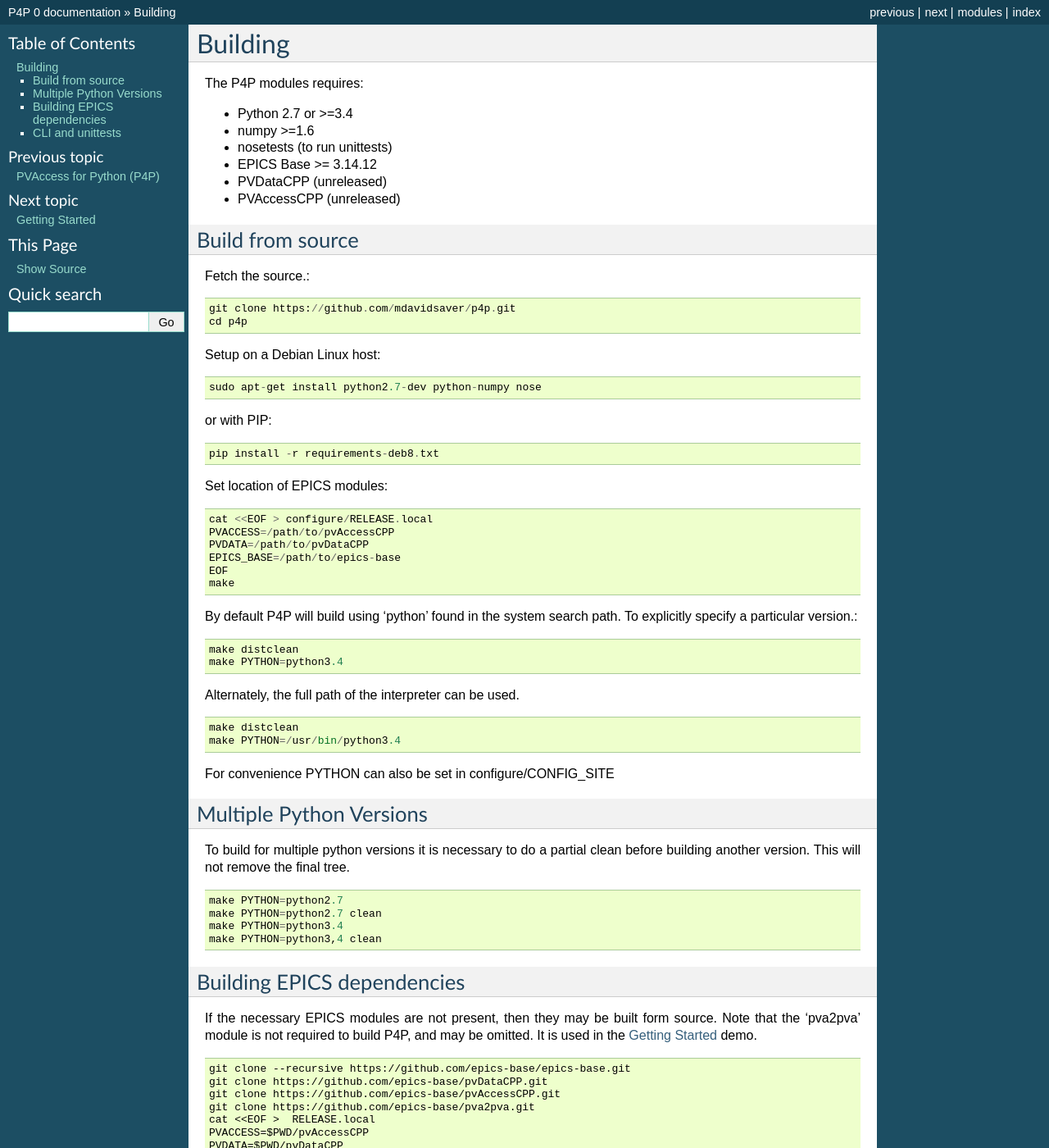
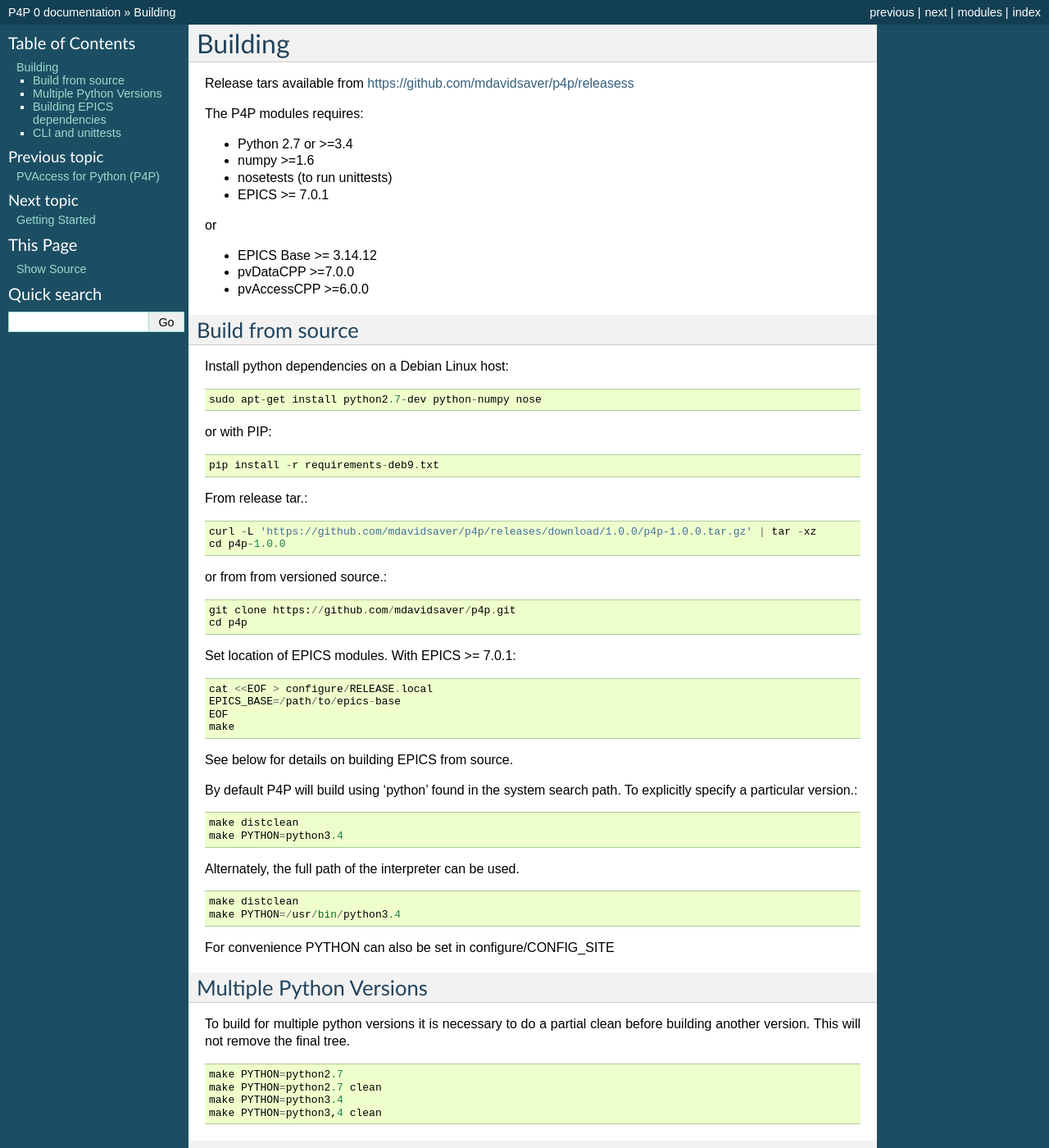
Before and after one commit to epics-base/p4p, a Sphinx documentation site: the page built from documentation/building.rst, in a window 1280 px wide and 1400 px high. Shown: the whole window at 82% size. Built offline with Sphinx 7.4.7, drawn with Linux system fonts in a browser that asks for light colours; some of the changed text lies outside the part shown.

Commit message:
update docs

```diff
--- a/documentation/building.rst
+++ b/documentation/building.rst
@@ -1,40 +1,51 @@
 Building
 ========
+
+Release tars available from https://github.com/mdavidsaver/p4p/releasess
 
 The P4P modules requires:
 
 * Python 2.7 or >=3.4
 * numpy >=1.6
 * nosetests (to run unittests)
+
+* EPICS >= 7.0.1
+
+or
+
 * EPICS Base >= 3.14.12
-* PVDataCPP (unreleased)
-* PVAccessCPP (unreleased)
+* pvDataCPP >=7.0.0
+* pvAccessCPP >=6.0.0
 
 Build from source
 -----------------
 
-Fetch the source.::
-
-   git clone https://github.com/mdavidsaver/p4p.git
-   cd p4p
-
-Setup on a Debian Linux host::
+Install python dependencies on a Debian Linux host::
 
    sudo apt-get install python2.7-dev python-numpy nose
 
 or with PIP::
 
-   pip install -r requirements-deb8.txt
+   pip install -r requirements-deb9.txt
 
+From release tar.::
 
-Set location of EPICS modules::
+   curl -L 'https://github.com/mdavidsaver/p4p/releases/download/1.0.0/p4p-1.0.0.tar.gz' | tar -xz
+   cd p4p-1.0.0
+
+or from from versioned source.::
+
+   git clone https://github.com/mdavidsaver/p4p.git
+   cd p4p
+
+Set location of EPICS modules.  With EPICS >= 7.0.1::
 
    cat <<EOF > configure/RELEASE.local
-   PVACCESS=/path/to/pvAccessCPP
-   PVDATA=/path/to/pvDataCPP
    EPICS_BASE=/path/to/epics-base
    EOF
    make
+
+See below for details on building EPICS from source.
 
 By default P4P will build using 'python' found in the system search path.
 To explicitly specify a particular version.::
@@ -69,20 +80,11 @@
 Note that the 'pva2pva' module is not required to build P4P, and may be omitted.
 It is used in the :ref:`starting` demo. ::
 
-   git clone --recursive https://github.com/epics-base/epics-base.git
-   git clone https://github.com/epics-base/pvDataCPP.git
-   git clone https://github.com/epics-base/pvAccessCPP.git
-   git clone https://github.com/epics-base/pva2pva.git
-   cat <<EOF >  RELEASE.local
-   PVACCESS=$PWD/pvAccessCPP
-   PVDATA=$PWD/pvDataCPP
-   EPICS_BASE=$PWD/epics-base
-   EOF
-   make -C epics-base -j2
-   make -C pvDataCPP -j2
-   make -C pvAccessCPP -j2
-   make -C pva2pva -j2
+   git clone --branch core/master --recursive https://github.com/epics-base/epics-base.git
+   make -C epics-base
 
+When building against EPICS < 7.0.1 the pvDataCPP and pvAccessCPP modules
+must be built seperately.
 
 CLI and unittests
 -----------------
--- a/documentation/index.rst
+++ b/documentation/index.rst
@@ -6,7 +6,11 @@
 PVAccess for Python (P4P)
 =========================
 
-Source can be found at https://github.com/mdavidsaver/p4p
+The canonical version of this page is https://mdavidsaver.github.io/p4p/
+
+Releases can be downloaded from https://github.com/mdavidsaver/p4p/releases
+
+Versioned source can be found at https://github.com/mdavidsaver/p4p
 
 Contents:
 
```
